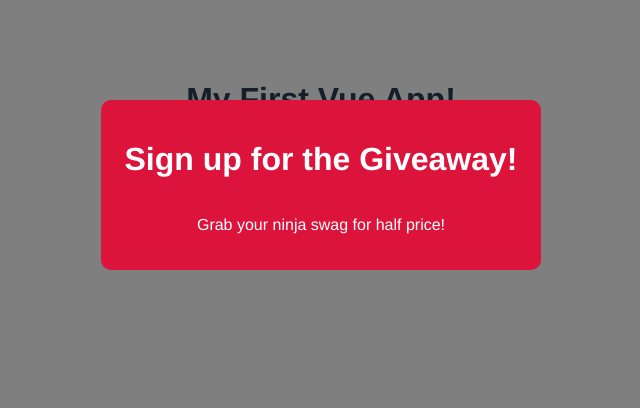
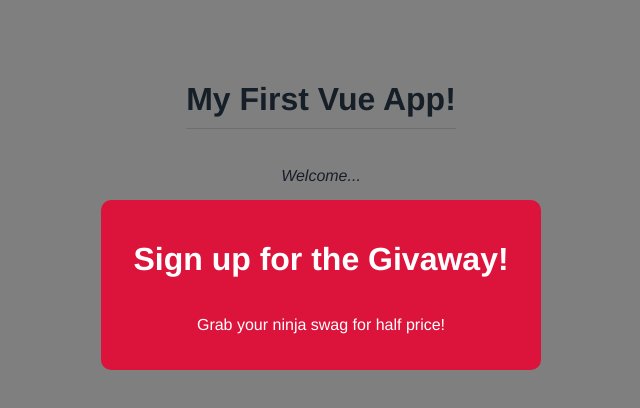
Before and after one commit to kylesdev91/modal-project, a Vue app: page / in a window 1280 px wide. Both pictures are taken after a click on the button "open modal". Shown: the top 408 px of the page, without its empty margins (319-959 px from the left). Built offline with nearby package versions, Linux system fonts and the light colour scheme.

Commit message:
Lecture 26 FIXED

```diff
--- a/src/App.vue
+++ b/src/App.vue
@@ -1,30 +1,28 @@
 <template>
   <h1>{{ title }}</h1>
-  <!-- <h1>My First Vue App!</h1> -->
   <p>Welcome...</p>
   <div v-if="showModal">
-    <Modal :header="header" :text="text" theme="sale" @close="toogleModal" />
+    <Modal :heading="heading" :text="text" theme="sale" @close="toggleModal" />
   </div>
-  <button @click="toogleModal">open modal</button>
+  <button @click="toggleModal">open modal</button>
 </template>
 
 <script>
-import Modal from './components/Modal.vue';
+import Modal from './components/Modal';
+
 export default {
   name: 'App',
-  components: {
-    Modal,
-  },
+  components: { Modal },
   data() {
     return {
       title: 'My First Vue App!',
-      header: 'Sign up for the Giveaway!',
+      heading: 'Sign up for the Givaway!',
       text: 'Grab your ninja swag for half price!',
       showModal: false,
     };
   },
   methods: {
-    toogleModal() {
+    toggleModal() {
       this.showModal = !this.showModal;
     },
   },
--- a/src/components/Modal.vue
+++ b/src/components/Modal.vue
@@ -1,7 +1,7 @@
 <template>
   <div class="backdrop" @click="closeModal">
     <div class="modal" :class="{ sale: theme === 'sale' }">
-      <h1>{{ header }}</h1>
+      <h1>{{ heading }}</h1>
       <p>{{ text }}</p>
     </div>
   </div>
@@ -9,7 +9,7 @@
 
 <script>
 export default {
-  props: ['header', 'text', 'theme'],
+  props: ['heading', 'text', 'theme'],
   methods: {
     closeModal() {
       this.$emit('close');
@@ -22,7 +22,7 @@ export default {
 .modal {
   width: 400px;
   padding: 20px;
-  margin: 100px auto;
+  margin: 200px auto;
   background: white;
   border-radius: 10px;
 }
@@ -33,17 +33,16 @@ export default {
   width: 100%;
   height: 100%;
 }
-
 .modal h1 {
   color: #03cfb4;
   border: none;
   padding: 0;
 }
-
 .modal p {
   font-style: normal;
 }
 
+/* sale styles */
 .modal.sale {
   background: crimson;
   color: white;
```
